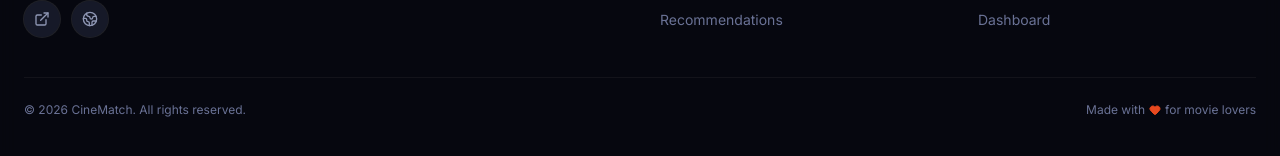
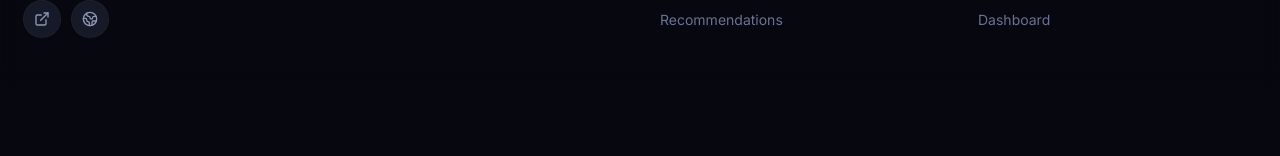
Before and after one commit to rohan-ak43/CineMatch, a React (Vite) app in the folder Cinematch/Frontend/: page / in a window 1280 px wide. Shown: the part 2038-2194 px from the top of the page. After the commit the page ends 2123 px from the top, so only its background shows below. Built offline with nearby package versions, Linux system fonts and the light colour scheme.

Commit message:
Removed footer

```diff
--- a/Cinematch/Frontend/src/components/layout/Footer.tsx
+++ b/Cinematch/Frontend/src/components/layout/Footer.tsx
@@ -76,14 +76,6 @@ export function Footer() {
           ))}
         </div>
 
-        <div className="mt-10 flex flex-col items-center justify-between gap-3 border-t border-white/5 pt-6 sm:flex-row">
-          <p className="text-xs text-mist-500">
-            © {new Date().getFullYear()} CineMatch. All rights reserved.
-          </p>
-          <p className="flex items-center gap-1 text-xs text-mist-500">
-            Made with <Heart className="h-3 w-3 fill-ember-500 text-ember-500" /> for movie lovers
-          </p>
-        </div>
       </div>
     </footer>
   );
```
